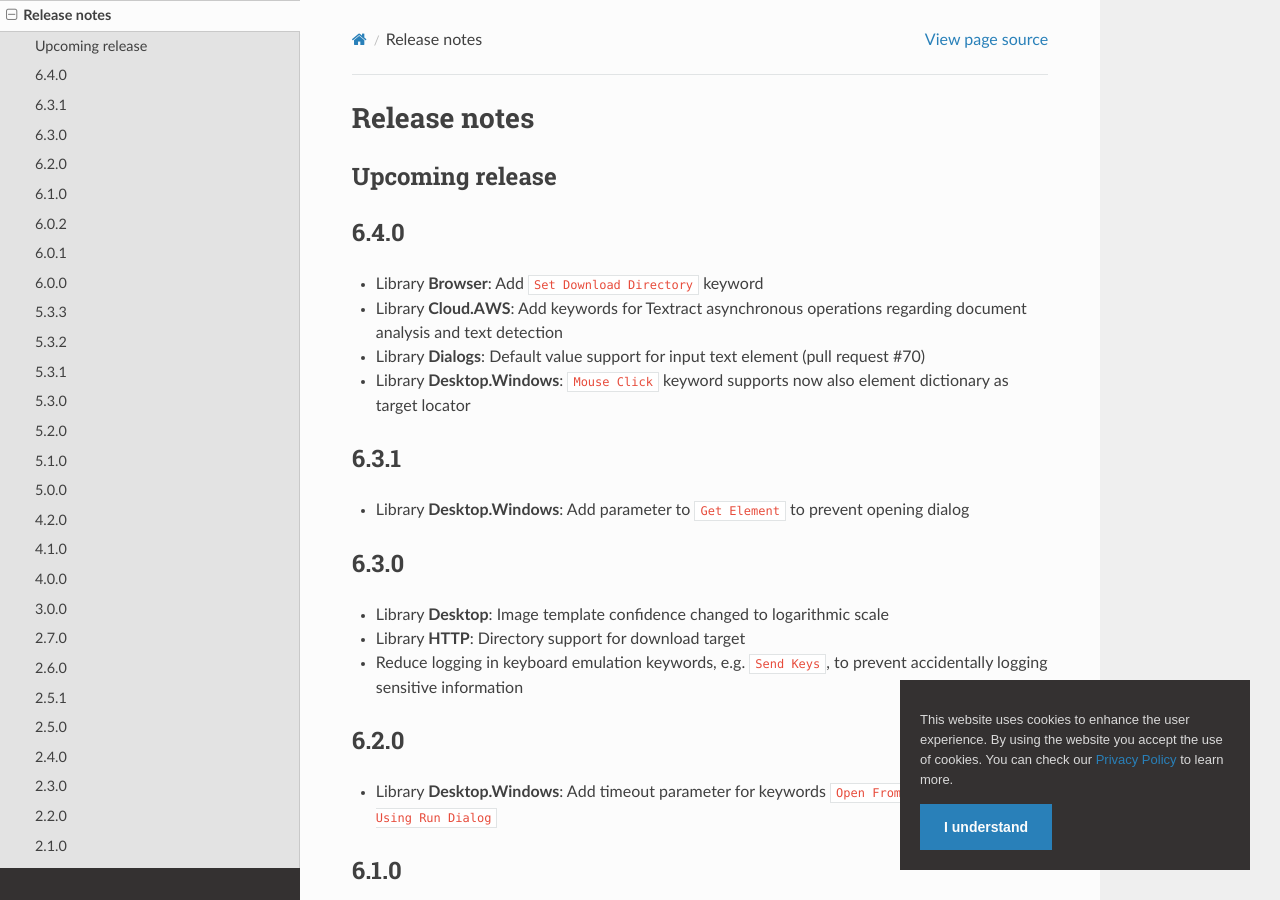
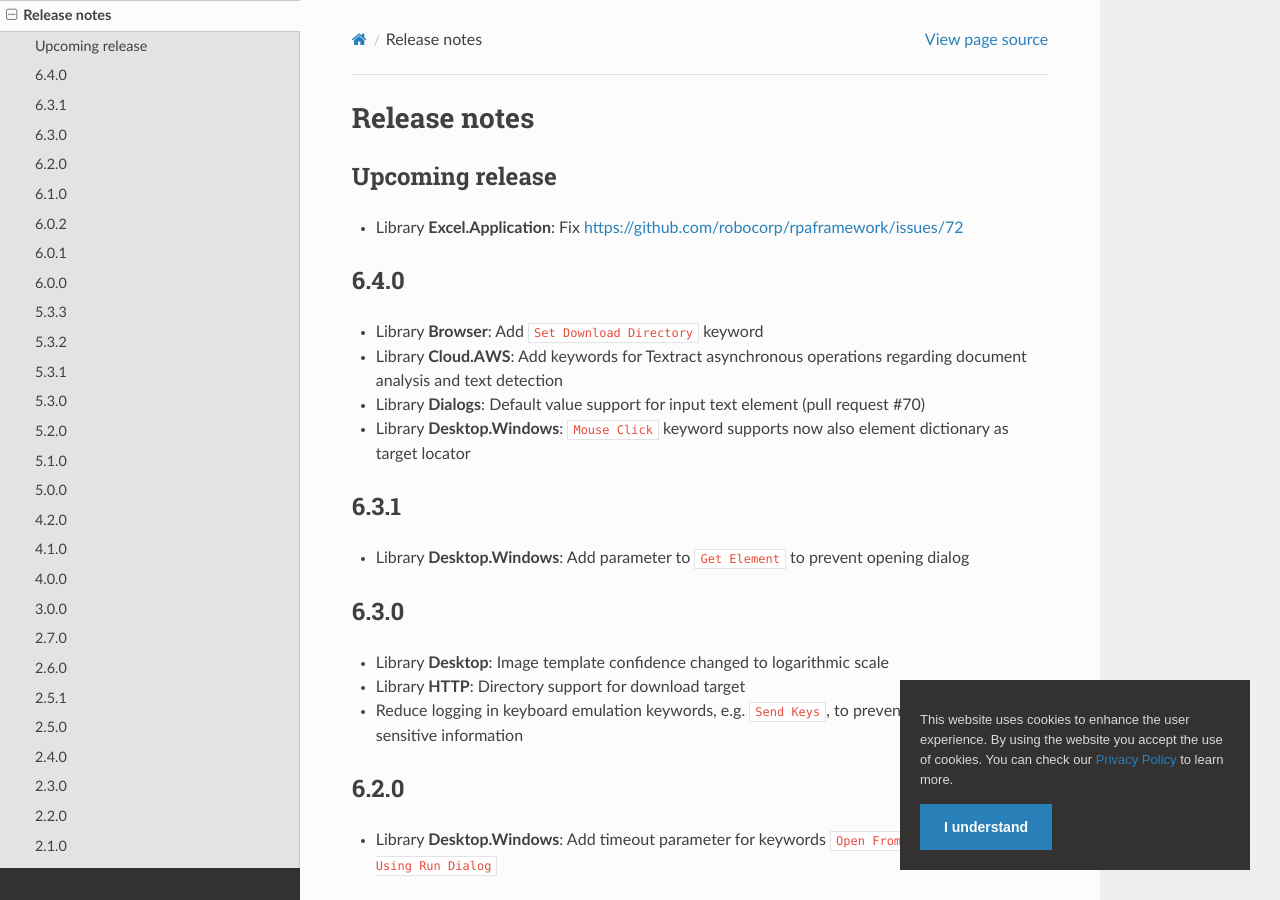
Before and after one commit to coderprovider/Framework-RPA, a Sphinx documentation site: the page built from docs/source/releasenotes.rst, in a window 1280 px wide and 900 px high. Built offline with Sphinx 7.4.7 and the Read the Docs theme 2.0.0, drawn with Linux system fonts in a browser that asks for light colours; pages that are not in the unit, such as notebooks, are missing from menus.

Commit message:
update releasenotes

```diff
--- a/docs/source/releasenotes.rst
+++ b/docs/source/releasenotes.rst
@@ -3,6 +3,8 @@
 
 Upcoming release
 ----------------
+
+- Library **Excel.Application**: Fix https://github.com/robocorp/rpaframework/issues/72
 
 6.4.0
 -----
```
